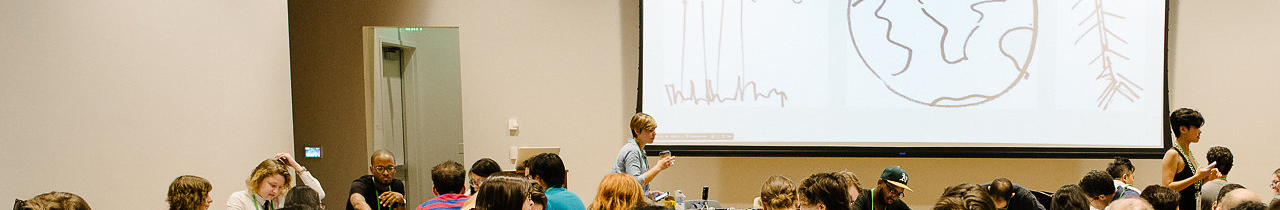
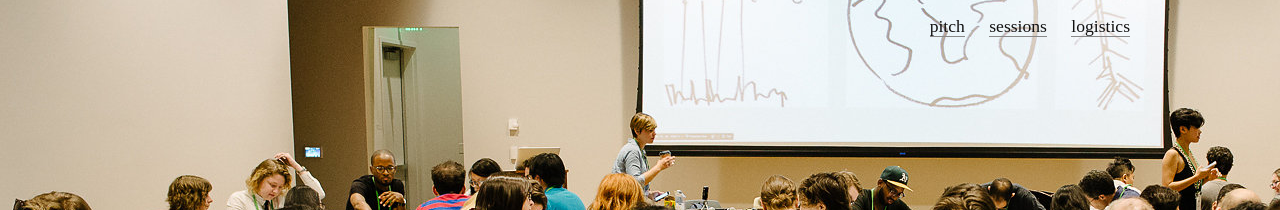
Before and after one commit to OpenNews/srccon-work, a Jekyll site: the page built from homepage.md, in a window 1280 px wide. Shown: the top 210 px of the page. Built offline with Jekyll 4.4.1, drawn with Linux system fonts in a browser that asks for light colours.

Commit message:
update nav and responsive bits

```diff
--- a/_includes/navigation.html
+++ b/_includes/navigation.html
@@ -1,8 +1,5 @@
-<!--
 <ul>
-    <li id="sessions"><a href="http://schedule.srccon.org/">schedule</a></li>
+    <li id="pitch"><a href="/sessions/proposals/pitch">pitch</a></li>
+    <li id="sessions"><a href="/sessions">sessions</a></li>
     <li id="logistics"><a href="/logistics">logistics</a></li>
-    <li id="docs"><a href="/docs">docs</a></li>
-    <li id="remote"><a href="/transcription">remote</a></li>
 </ul>
--->
--- a/media/css/style.css
+++ b/media/css/style.css
@@ -150,13 +150,24 @@ header nav ul li {
 }
 
 header nav ul li a {
-  color: white;
-  text-decoration: none;
+    color: white;
+    text-decoration: none;
+    border-bottom: 1px solid #eee;
 }
 
 header nav ul li a:hover {
-  color: white;
-  border-bottom: 1px solid white;
+    color: white;
+    border-bottom-color: white;
+}
+
+.homepage header nav ul li a {
+    color: #111;
+    border-bottom-color: #888;
+}
+
+.homepage header nav ul li a:hover {
+    color: #111;
+    border-bottom-color: #111;
 }
 
 div.pink {
@@ -201,7 +212,6 @@ div.pink:before, div.blue:before {
 
 div.blue:after {
   background: #c5ecec;
-}
 }
 
 
@@ -1217,9 +1227,6 @@ td {
       padding-top: 40px;
     }
 
-   #headbox h3 br {
-   }
-
     #headbox h3.homepage, #headbox h4.homepage {
         margin-left: 0px;
         font-size: 1.4em;
@@ -1239,6 +1246,16 @@ td {
     header.homepage {
         background-size: cover;
         height: 400px;
+    }
+    .homepage #headertop {
+        height: 40px;
+        background-color: white;
+    }
+    header nav {
+        font-size: 1em;
+    }
+    header nav ul {
+        margin-top: .4em;
     }
 
     body.interior .byline {
```
